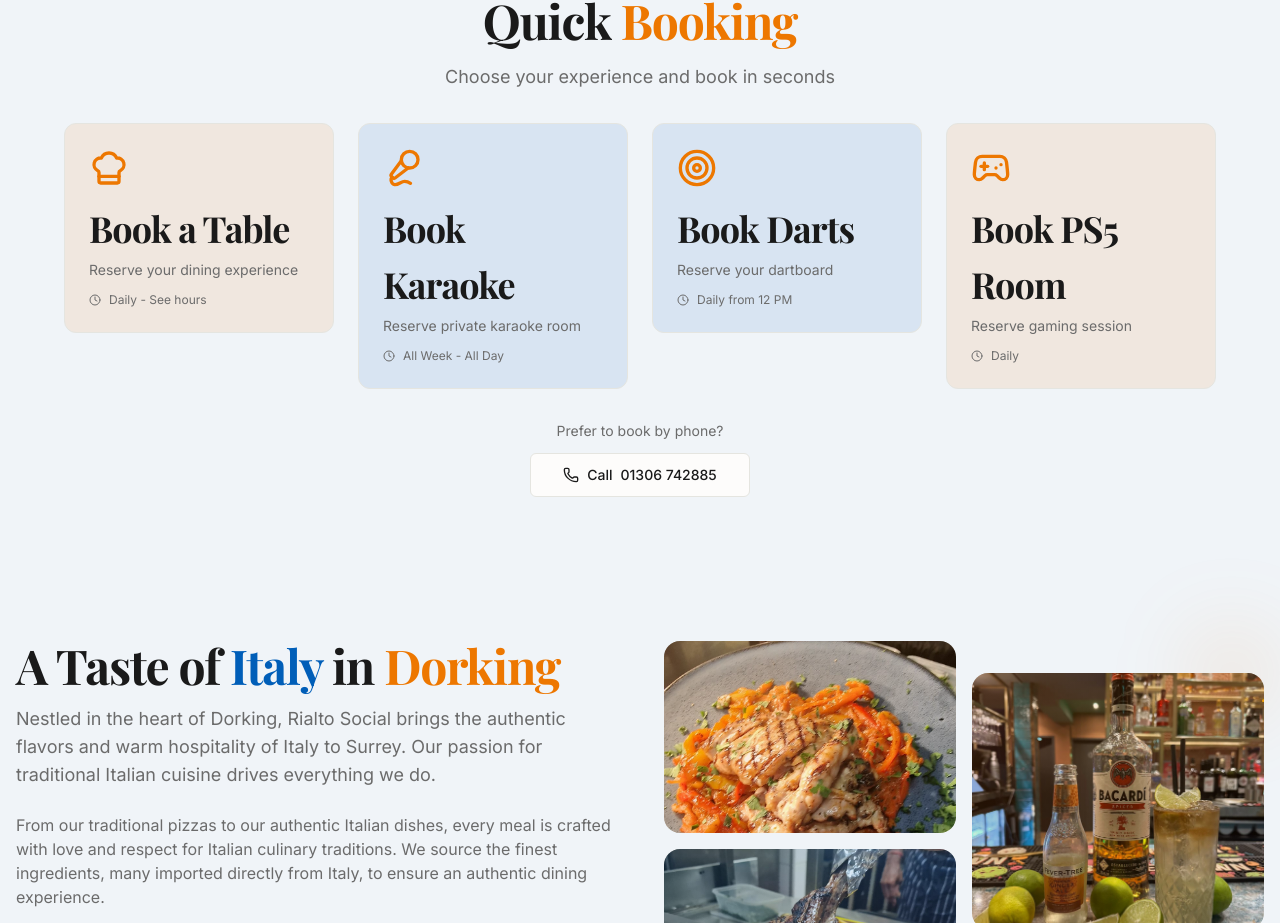
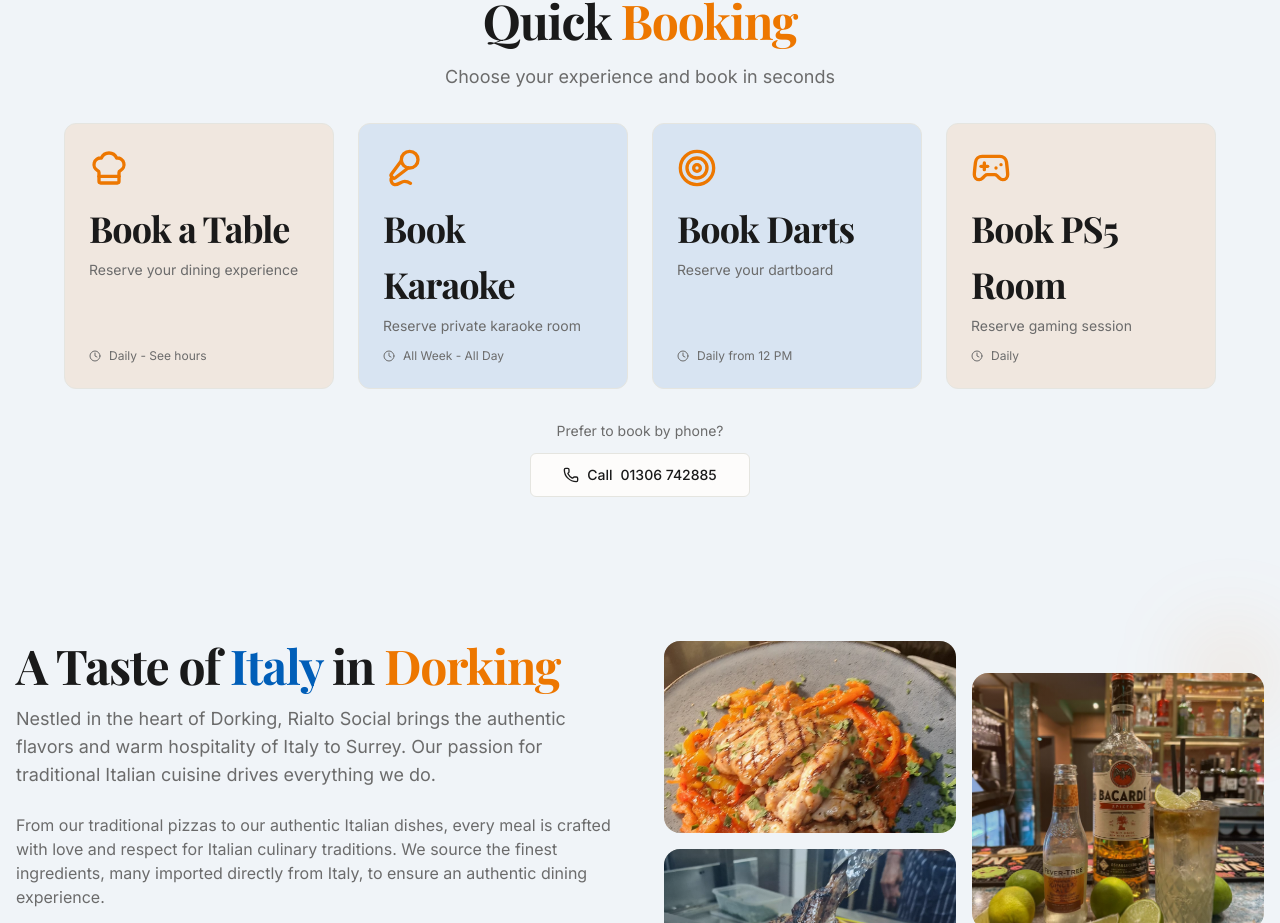
Before and after one commit to technoactive/rialto-social, a Next.js app: page / in a window 1280 px wide. Shown: the part 1820-2743 px from the top of the page. Built offline with nearby package versions, Linux system fonts and the light colour scheme; a web font is replaced by a local one.

Commit message:
Fix quick booking cards to have equal heights
- Made all 4 booking type cards the same height
- Used flexbox layout to distribute content evenly
- Description expands to fill available space
- Availability info stays at bottom of each card

```diff
--- a/components/sections/QuickBooking.tsx
+++ b/components/sections/QuickBooking.tsx
@@ -75,23 +75,24 @@ export function QuickBooking() {
               transition={{ duration: 0.3, delay: index * 0.1 }}
               viewport={{ once: true }}
               whileTap={{ scale: 0.98 }}
-              className="relative"
+              className="relative h-full"
             >
               <Link
                 href={option.link}
                 className={cn(
-                  "block p-6 rounded-xl transition-all duration-200",
+                  "block p-6 rounded-xl transition-all duration-200 h-full",
                   "bg-card hover:shadow-lg",
                   option.color,
-                  "border border-border hover:border-primary/20"
+                  "border border-border hover:border-primary/20",
+                  "flex flex-col"
                 )}
               >
                 <option.icon className="w-10 h-10 text-primary mb-3" />
                 <h3 className="font-semibold text-lg mb-1">{option.title}</h3>
-                <p className="text-sm text-muted-foreground mb-3">
+                <p className="text-sm text-muted-foreground mb-3 flex-grow">
                   {option.description}
                 </p>
-                <div className="flex items-center gap-2 text-xs text-muted-foreground">
+                <div className="flex items-center gap-2 text-xs text-muted-foreground mt-auto">
                   <Clock className="w-3 h-3" />
                   <span>{option.availability}</span>
                 </div>
```
